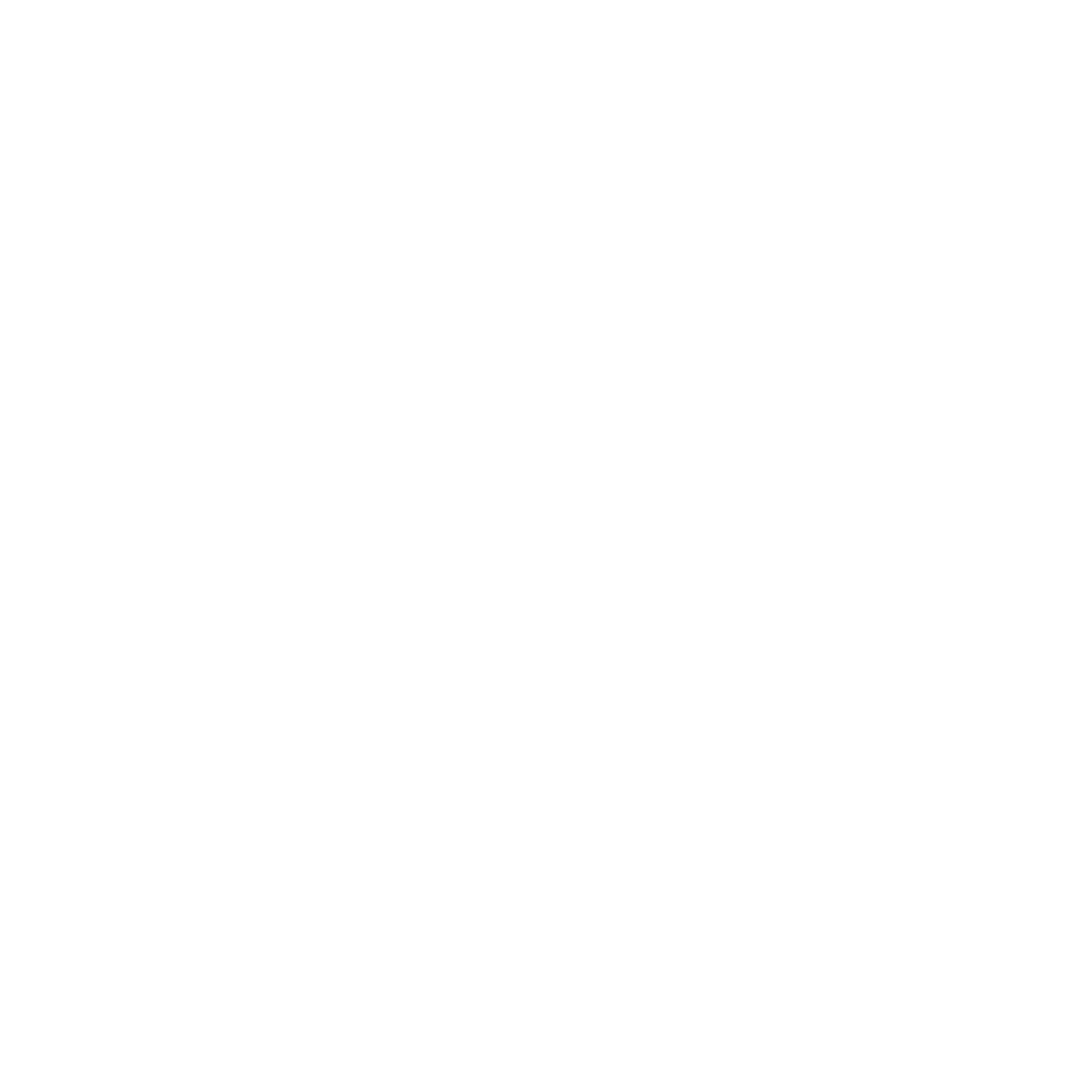
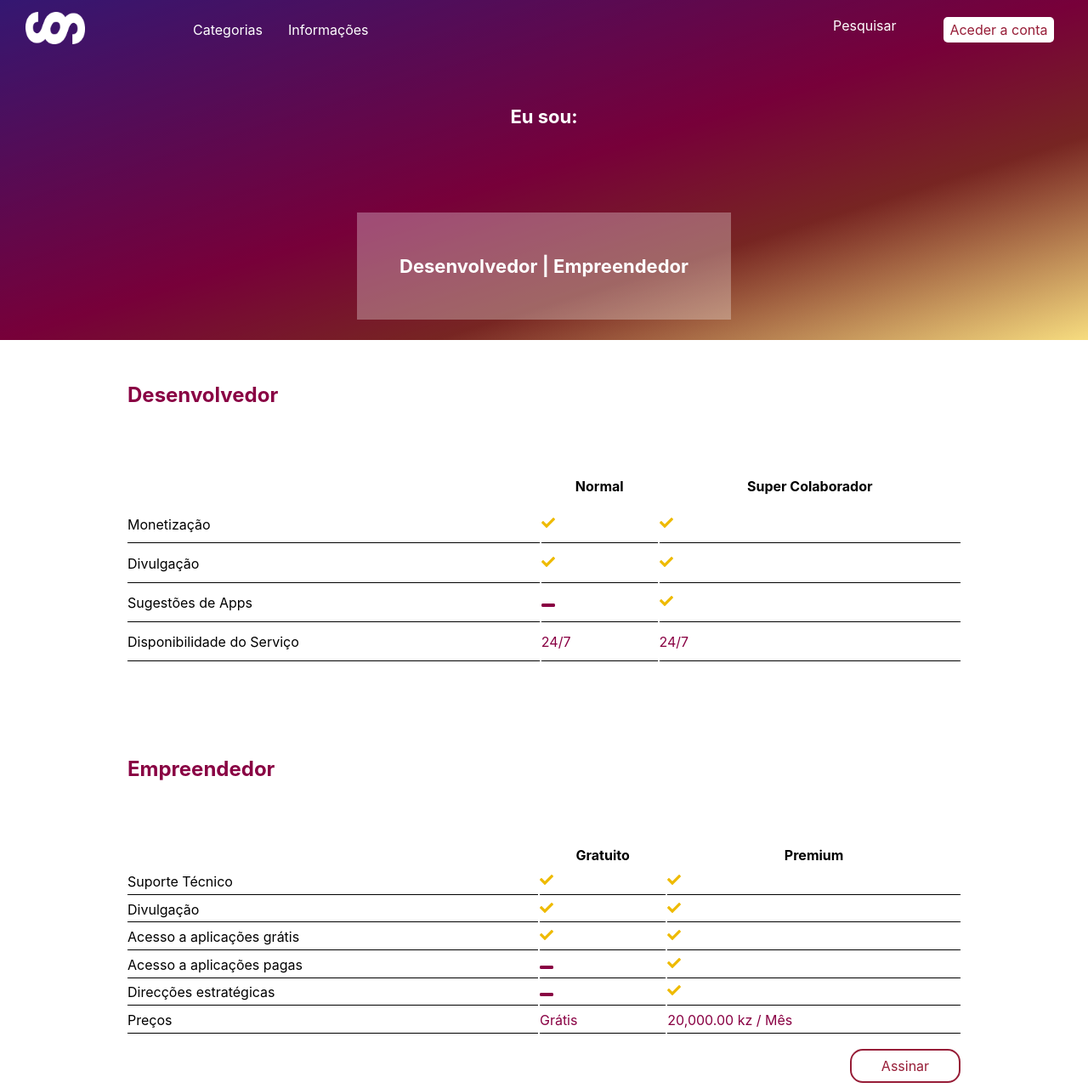
Before and after one commit to GeoChivas99s/SS, a React (Create React App) app: page /Assinatura in a window 1280 px wide. Shown: the whole page at 85% size. Before the commit the page ends 800 px from the top, so only its background shows below. Built offline with nearby package versions, Linux system fonts and the light colour scheme.

Commit message:
SignaturePage done

```diff
--- a/src/App.js
+++ b/src/App.js
@@ -1,4 +1,4 @@
-import {Landing , Login ,CreateAccount} from './views/index';
+import {Landing , Login ,CreateAccount ,SignatureView } from './views/index';
 import {BrowserRouter as Router , Route , Switch} from 'react-router-dom';
 
 function App() {
@@ -10,6 +10,8 @@
      <Route exact path="/" component={Landing} />
       <Route path="/Login" component={Login}/>
       <Route path ='/CriarConta' component={CreateAccount}/>
+      <Route path ='/Assinatura' component={SignatureView}/>
+
 
    </Switch>
 
--- /dev/null
+++ b/src/components/signature-dev/index.jsx
@@ -0,0 +1,90 @@
+import React from 'react';
+import styled from 'styled-components';
+import * as Icon from 'react-icons/fa';
+
+
+
+const SignatureDev = () => {
+
+
+
+
+    return (
+        <Main>
+
+ <h1>Desenvolvedor</h1>
+
+ <table >
+    <tr>
+        <th></th>
+        <th>Normal</th>
+        <th>Super Colaborador</th>
+    </tr>
+
+    <tr>
+        <td> Monetização </td>
+        <td> <h4> <Icon.FaCheck/></h4> </td>
+        <td><h4> <Icon.FaCheck/></h4></td>
+    </tr>
+    <tr>
+        <td>Divulgação</td>
+        <td><h4> <Icon.FaCheck/></h4></td>
+        <td><h4> <Icon.FaCheck/></h4></td>
+    </tr>
+    <tr>
+        <td>Sugestões de Apps</td>
+        <td> <p>  <Icon.FaWindowMinimize/></p>   </td>
+        <td><h4> <Icon.FaCheck/></h4></td>
+    </tr>
+    <tr>
+        <td>Disponibilidade do Serviço</td>
+        <td> <p>24/7 </p> </td>
+        <td ><p>24/7 </p></td>
+    </tr>
+</table>
+
+        </Main>
+    );
+}
+
+export default SignatureDev;
+const Main = styled.section`
+  width:100%;
+
+  display:flex;
+  flex-direction:column;
+ height:400px;
+ justify-content: space-around;
+
+
+ margin-bottom: 40px;
+
+.ultima{
+    border-bottom:none;
+}
+
+ h1{
+     padding:50px;
+     color:#890043;
+     margin-left:100px;
+ }
+ table{
+     width:80%;
+    padding:20px;
+    flex:1;
+    align-self:center;
+td{
+    border-bottom:0.5px solid;
+}
+
+p{
+    color:#890043;
+}
+h4{
+    color: #EEBA00;
+
+}
+ }
+
+`
+;
--- /dev/null
+++ b/src/components/signature-emp/index.jsx
@@ -0,0 +1,126 @@
+import React from 'react';
+import styled from 'styled-components';
+import * as Icon from 'react-icons/fa';
+import {Link } from 'react-router-dom';
+
+
+const SignatureEmp = () => {
+    return (
+        <Main>
+
+ <h1>Empreendedor</h1>
+
+ <table >
+    <tr>
+        <th></th>
+        <th>Gratuito</th>
+        <th>Premium</th>
+    </tr>
+
+
+    <tr>
+        <td>Suporte Técnico</td>
+        <td><h4> <Icon.FaCheck/></h4></td>
+        <td><h4> <Icon.FaCheck/></h4></td>
+    </tr>
+    <tr>
+        <td>Divulgação</td>
+        <td><h4> <Icon.FaCheck/></h4></td>
+        <td><h4> <Icon.FaCheck/></h4></td>
+    </tr>
+    <tr>
+        <td>Acesso a aplicações grátis </td>
+        <td> <h4> <Icon.FaCheck/> </h4>   </td>
+        <td><h4> <Icon.FaCheck/></h4></td>
+    </tr>
+    <tr>
+        <td>Acesso a aplicações pagas</td>
+        <td>  <p>  <Icon.FaWindowMinimize/> </p></td>
+        <td> <h4> <Icon.FaCheck/></h4></td>
+    </tr>
+
+    <tr>
+        <td>Direcções estratégicas</td>
+        <td>  <p>  <Icon.FaWindowMinimize/></p> </td>
+        <td><h4> <Icon.FaCheck/> </h4> </td>
+    </tr>
+
+
+    <tr className="ultima">
+        <td>Preços</td>
+        <td>  <p>  Grátis</p></td>
+        <td><p> 20,000.00 kz / Mês </p></td>
+    </tr>
+    <tr >
+        <td className="ultima"></td>
+        <td className="ultima"> </td>
+        <td className="ultima"> <Link>Assinar</Link></td>
+    </tr>
+</table>
+
+        </Main>
+    );
+}
+
+export default SignatureEmp;
+const Main = styled.section`
+  width:100%;
+
+  display:flex;
+  flex-direction:column;
+ height:400px;
+ justify-content: space-around;
+
+
+ margin-bottom: 40px;
+ .ultima{
+     border-bottom:none;
+ }
+ a{
+
+    padding:8px;
+    text-decoration:none;
+    background: #FFFFFF;
+    border: 2px solid #971D37;
+   border-radius: 15px;
+   width:130px;
+   margin-top:16px;
+   position:absolute;
+   color:#971D37;
+   text-align:center;
+   right:150px;
+   :hover{
+    background: #890043;
+    color:  #FFFFFF;
+
+    transform: scale(1.1);
+   }
+
+
+ }
+
+ h1{
+     padding:50px;
+     color:#890043;
+     margin-left:100px;
+ }
+ table{
+     width:80%;
+    padding:20px;
+    flex:1;
+    align-self:center;
+td{
+    border-bottom:0.5px solid;
+}
+
+p{
+    color:#890043;
+}
+h4{
+    color: #EEBA00;
+
+}
+ }
+
+`
+;
--- /dev/null
+++ b/src/components/signature/index.jsx
@@ -0,0 +1,173 @@
+import React from "react";
+import styled from "styled-components";
+import AreaHeader from "../header/style";
+import * as Icon from "react-icons/fa";
+import * as Icons from "react-icons/ai";
+import {Link } from 'react-router-dom';
+import { useState } from "react";
+import {Principal, Corpo} from '../landing-body/style';
+
+
+const Signature = (props) => {
+
+  const [mostraM, alterar] = useState(false);
+  const mostra = props.login;
+  const logo = props.logo;
+
+
+
+  const [colorChange, setColorchange] = useState('none');
+  const [logo1, setLogo] = useState('none');
+
+
+
+
+
+const changeNavbarColor = () =>{
+   if(window.scrollY >= 80){
+     setColorchange('gray');
+     setLogo('flex');
+   }
+
+   else{
+     setColorchange('none');
+     setLogo('none');
+   }
+};
+window.addEventListener('scroll', changeNavbarColor);
+  const mostraMenu = () => {
+    alterar(!mostraM);
+  };
+
+  return (
+      <>
+  <Navbar  color={colorChange}>
+      <div>
+        <div className="logo" style={{ display: logo }}>
+          <Link to="/">
+            <img src="../../../LogoIvert1.png" alt="" />
+          </Link>
+        </div>
+
+        <i onClick={mostraMenu}>
+          <Icon.FaBars />
+        </i>
+
+        <nav className='Category'>
+          <li>
+
+            <Link to="/"> Categorias </Link>
+          </li>
+          <li>Informações</li>
+
+        </nav>
+  <div className="buttonSearch">
+ <li>Pesquisar</li>
+
+          <Link to="/Login" className="button">
+          Aceder a conta
+         </Link>
+
+
+  </div>
+
+
+      </div>
+
+      <nav className={mostraM ? "menu active" : "menu"}>
+        <i onClick={mostraMenu}>
+
+          <Icons.AiOutlineClose />{" "}
+        </i>
+        <li>
+          <Link to="/Categorias"> Categorias </Link>
+        </li>
+        <li>Procedimentos</li>
+        <li>Clientes</li>
+      </nav>
+    </Navbar>
+
+    <View>
+ <div className="Text">
+      <h1 className="EuSou">Eu sou:</h1>
+
+   <div className="type">
+       <h1>Desenvolvedor | Empreendedor</h1>
+   </div>
+
+ </div>
+
+    <Overlay></Overlay>
+    </View>
+    </>
+  );
+};
+
+export default Signature;
+
+const View = styled(Principal)`
+
+height: 50vh;
+font-size:11px;
+
+.Text{
+  display:flex;
+  flex-direction:column;
+   align-items:center;
+   justify-content:space-between;
+   z-index:4;
+
+
+  .EuSou{
+    padding:100px;
+  }
+   .type{
+
+    background: rgba(255, 255, 255, 0.3);
+    h1{
+      padding:50px;
+    }
+   }
+
+}
+
+`;
+
+const Overlay = styled(Corpo)`
+height:50vh;
+
+`;
+
+const Navbar = styled(AreaHeader)`
+
+ .button {
+      margin-top: 10px;
+      align-items: center;
+      display: flex;
+      text-decoration: none;
+      color: #971d37;
+      background: #ffffff;
+      padding: 5px;
+      width: 130px;
+      justify-content: center;
+      border-radius: 5px;
+      margin-right: 40px;
+  }
+
+li{
+  list-style:none
+}
+
+.buttonSearch {
+   display:flex;
+
+   width:300px;
+}
+.Category{
+  display:flex;
+  margin-left:-300px;
+
+}
+height:70px;
+
+`;
--- a/src/views/index.js
+++ b/src/views/index.js
@@ -1,3 +1,4 @@
 export {default as Landing} from './landing-view/index';
 export {default as Login} from './login-view/index';
 export {default as CreateAccount} from './criar_conta-view/index';
+export {default as SignatureView} from './signature-view/index';
--- /dev/null
+++ b/src/views/signature-view/index.jsx
@@ -0,0 +1,16 @@
+import React from 'react';
+
+import {Signature ,SignatureDev ,SignatureEmp} from '../../components/index';
+
+const SignatureView = () => {
+    return (
+        <>
+        <Signature/>
+        <SignatureDev/>
+        <SignatureEmp/>
+
+        </>
+    );
+}
+
+export default SignatureView;
```
Also changed, not shown: src/components/Header/index.jsx (+6 -5 lines), src/components/index.js (+5 -2 lines), src/components/signature/styles.jsx (added), src/elements/view/index.jsx (added).
